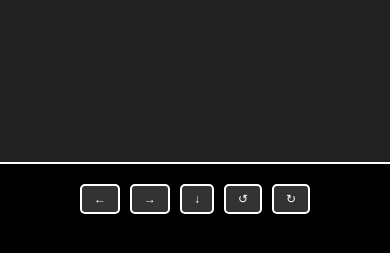
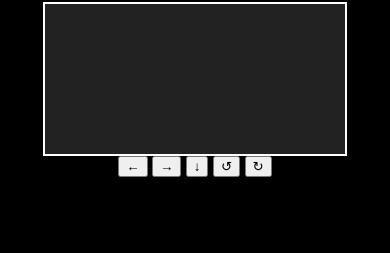
Before and after one commit to wilfauzy/tetris, a plain HTML site: page index.html in a window 390 px wide. Shown: the part 373-626 px from the top of the page. Drawn offline with Linux system fonts and the light colour scheme.

Commit message:
Update style.css

```diff
--- a/style.css
+++ b/style.css
@@ -1,6 +1,5 @@
 /* style.css */
 
-/* Global Styling */
 body {
   display: flex;
   flex-direction: column;
@@ -20,17 +19,13 @@ canvas {
   max-height: 80vh;
 }
 
-.controls {
-  display: flex;
-  gap: 10px;
+.music-control {
   margin-top: 20px;
-  flex-wrap: wrap;
-  justify-content: center;
 }
 
-button {
+#toggle-music {
   padding: 10px 20px;
-  font-size: 18px;
+  font-size: 16px;
   background-color: #333;
   color: #fff;
   border: 2px solid #fff;
@@ -39,31 +34,6 @@ button {
   transition: background-color 0.3s ease;
 }
 
-button:hover {
+#toggle-music:hover {
   background-color: #555;
 }
-
-/* Responsive Design */
-@media (max-width: 768px) {
-  canvas {
-    width: 90vw;
-    height: auto;
-  }
-
-  button {
-    font-size: 14px;
-    padding: 8px 16px;
-  }
-}
-
-@media (max-width: 480px) {
-  canvas {
-    width: 100vw;
-    height: auto;
-  }
-
-  button {
-    font-size: 12px;
-    padding: 6px 12px;
-  }
-}
```
